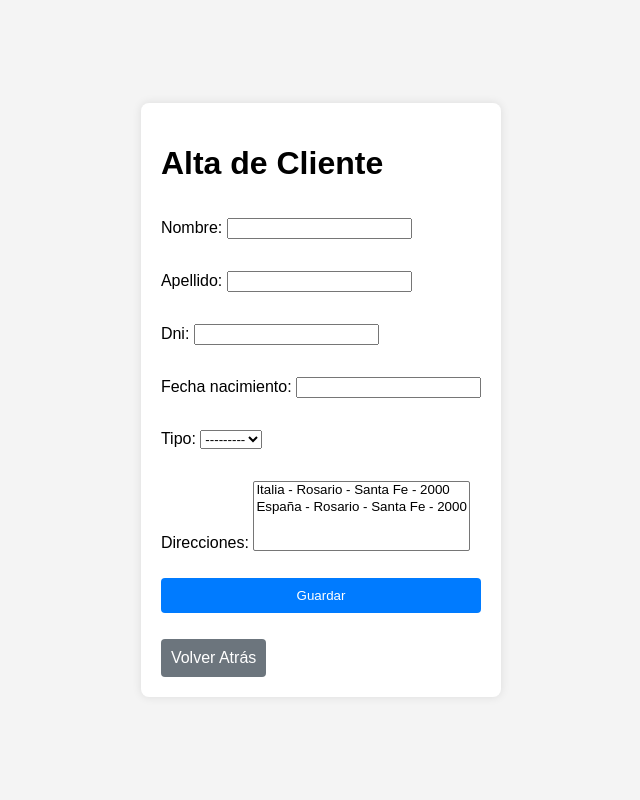
After one commit to manuelKrivoy/ITBANK-2024, a Django app: page /clientes/alta/ in a window 1280 px wide. The commit adds this page. Shown: the whole page, without its empty margins (319-959 px from the left). Run offline with Django 5.2, Linux system fonts and the light colour scheme; data comes from the database, SQL or seed files in the repository; both versions use the stored data as it was after the commit.

Commit message:
agrego alta de cliente

```diff
--- /dev/null
+++ b/backend/sprint_7/clientes/forms.py
@@ -0,0 +1,8 @@
+# FILE: forms.py
+from django import forms
+from .models import Cliente
+
+class ClienteForm(forms.ModelForm):
+    class Meta:
+        model = Cliente
+        fields = ['nombre', 'apellido', 'dni', 'fecha_nacimiento', 'tipo', 'direcciones']
--- /dev/null
+++ b/backend/sprint_7/clientes/templates/clientes/alta.html
@@ -0,0 +1,67 @@
+<html>
+  <head>
+    <title>Alta de Cliente</title>
+    <style>
+      body {
+        font-family: Arial, sans-serif;
+        background-color: #f4f4f4;
+        margin: 0;
+        padding: 0;
+        display: flex;
+        justify-content: center;
+        align-items: center;
+        height: 100vh;
+      }
+      .container {
+        background-color: #fff;
+        padding: 20px;
+        border-radius: 8px;
+        box-shadow: 0 0 10px rgba(0, 0, 0, 0.1);
+      }
+      h1 {
+        margin-bottom: 20px;
+      }
+      form {
+        display: flex;
+        flex-direction: column;
+      }
+      button {
+        margin-top: 10px;
+        padding: 10px;
+        border: none;
+        border-radius: 4px;
+        background-color: #007bff;
+        color: #fff;
+        cursor: pointer;
+      }
+      button:hover {
+        background-color: #0056b3;
+      }
+      .back-button {
+        margin-top: 10px;
+        padding: 10px;
+        border: none;
+        border-radius: 4px;
+        background-color: #6c757d;
+        color: #fff;
+        cursor: pointer;
+        text-align: center;
+        text-decoration: none;
+        display: inline-block;
+      }
+      .back-button:hover {
+        background-color: #5a6268;
+      }
+    </style>
+  </head>
+  <body>
+    <div class="container">
+      <h1>Alta de Cliente</h1>
+      <form method="post">
+        {% csrf_token %} {{ form.as_p }}
+        <button type="submit">Guardar</button>
+      </form>
+      <a href="{% url 'clientes:index' %}" class="back-button">Volver Atrás</a>
+    </div>
+  </body>
+</html>
--- a/backend/sprint_7/clientes/templates/clientes/index.html
+++ b/backend/sprint_7/clientes/templates/clientes/index.html
@@ -43,5 +43,6 @@
     {% else %}
     <p>No hay clientes disponibles.</p>
     {% endif %}
+    <a href="{% url 'clientes:alta' %}" class="button">Crear Cliente</a>
   </body>
 </html>
--- a/backend/sprint_7/clientes/urls.py
+++ b/backend/sprint_7/clientes/urls.py
@@ -1,9 +1,10 @@
 from django.urls import path
-
+from .views import IndexView, alta
 
 from . import views
 
 app_name = "clientes" # nombre de la aplicación
 urlpatterns = [
-    path("", views.IndexView.as_view(), name="index"),
+    path("", IndexView.as_view(), name="index"),
+    path("alta/", alta, name="alta"),
 ]
--- a/backend/sprint_7/clientes/views.py
+++ b/backend/sprint_7/clientes/views.py
@@ -1,9 +1,19 @@
-from django.shortcuts import render
+from django.shortcuts import render, redirect
 from django.http import HttpResponse
 from django.views import generic
 from .models import Cliente
-
+from .forms import ClienteForm
 class IndexView(generic.ListView):
     model = Cliente
     template_name = "clientes/index.html"
     context_object_name = "clientes"  # Esto le da el nombre "clientes" al contexto en la plantilla
+
+def alta(request):
+    if request.method == "POST":
+        form = ClienteForm(request.POST)
+        if form.is_valid():
+            form.save()
+            return redirect('clientes:index')  # Redirige a la vista de índice después de guardar
+    else:
+        form = ClienteForm()
+    return render(request, 'clientes/alta.html', {'form': form})
```
Also changed, not shown: backend/sprint_7/clientes/static/clientes/styles.css (+17 -0 lines), backend/sprint_7/db.sqlite3.
